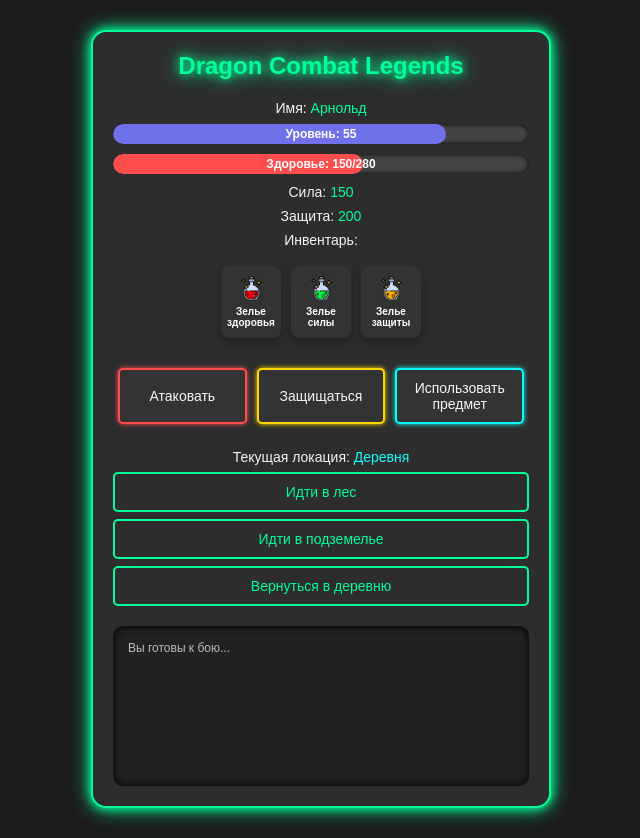
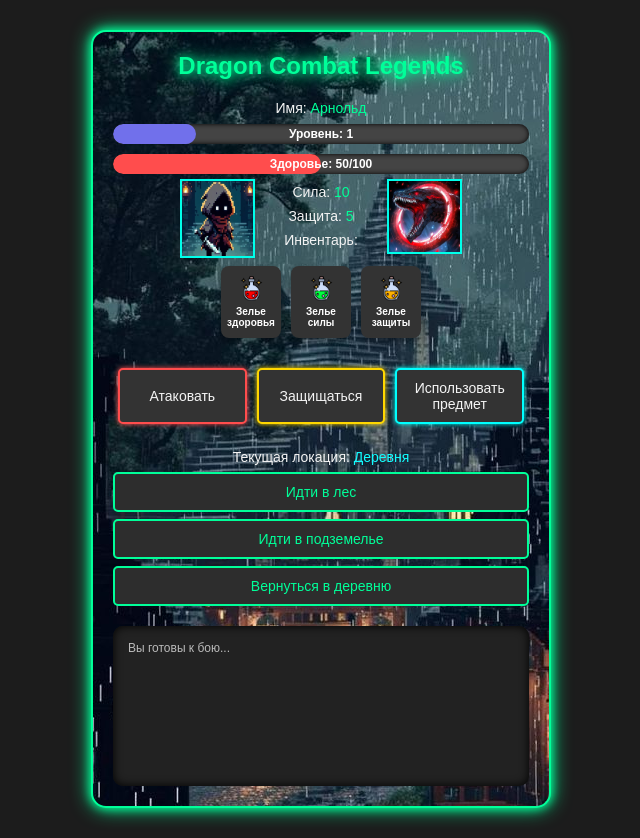
Before and after one commit to Drowh/textRPG, a plain HTML site: page index.html in a window 1280 px wide. Shown: the whole page, without its empty margins (319-959 px from the left). Drawn offline with Linux system fonts and the light colour scheme.

Commit message:
object char and make func to get html

```diff
--- /dev/null
+++ b/character.js
@@ -0,0 +1 @@
+const character = {};
--- a/index.html
+++ b/index.html
@@ -26,19 +26,22 @@
             <p>Инвентарь:</p>
             <div class="inventory">
                 <div class="item">
-                    <img src="./img/health_potion.png" alt="Зелье здоровья">
+                    <img src="./icons/health_potion.png" alt="Зелье здоровья">
                     <span>Зелье здоровья</span>
                 </div>
                 <div class="item">
-                    <img src="./img/strength_potion.png" alt="Зелье силы">
+                    <img src="./icons/strength_potion.png" alt="Зелье силы">
                     <span>Зелье силы</span>
                 </div>
                 <div class="item">
-                    <img src="./img/defense_potion.png" alt="Зелье защиты">
+                    <img src="./icons/defense_potion.png" alt="Зелье защиты">
                     <span>Зелье защиты</span>
                 </div>
             </div>
-
+            <img src="./img/main-char.jpg" alt="main-char" class="main-char">
+            <img src="./img/dragon.jpg" alt="dragon" class="dragon">
+            <img src="./img/chimera.jpg" alt="chimera" class="dragon">
+            <img src="./img/ouroboros.jpg" alt="ouroboros" class="dragon">
 
         </div>
 
@@ -59,6 +62,7 @@
             <p>Вы готовы к бою...</p>
         </div>
     </div>
+    <script src="./script.js"></script>
 </body>
 
 </html>
--- /dev/null
+++ b/script.js
@@ -0,0 +1,59 @@
+const character = {
+    name: "Арнольд",   // Имя персонажа, отображаемое на экране
+    health: 50,        // Текущее здоровье персонажа
+    maxHealth: 100,    // Максимальное здоровье, которое может быть у персонажа
+    strength: 10,      // Сила, которая будет использоваться для атаки
+    defense: 5,        // Защита, которая уменьшает урон от врагов
+    level: 1,          // Текущий уровень персонажа, начинаем с 1
+    experience: 20,    // Начальный опыт персонажа, который он будет зарабатывать в бою
+    inventory: []      // Пустой инвентарь, в который мы будем добавлять предметы
+};
+
+function updateCharacterStats() {
+    // Находим элементы в HTML, куда будем вставлять значения
+    document.querySelector('.stats p:nth-child(1) span').textContent = character.name; // Имя персонажа
+    document.querySelector('.health-bar .bar-fill').style.width = `${(character.health / character.maxHealth) * 100}%`; // Полоса здоровья
+    document.querySelector('.health-bar .bar-text').textContent = `Здоровье: ${character.health}/${character.maxHealth}`; // Текст здоровья
+    document.querySelector('.stats p:nth-child(4) span').textContent = character.strength; // Сила
+    document.querySelector('.stats p:nth-child(5) span').textContent = character.defense; // Защита
+    document.querySelector('.level-bar .bar-fill').style.width = `${(character.experience / (100 * character.level)) * 100}%`; // Полоса уровня
+    document.querySelector('.level-bar .bar-text').textContent = `Уровень: ${character.level}`; // Уровень
+}
+
+// Обновляем интерфейс при загрузке страницы
+document.addEventListener("DOMContentLoaded", () => {
+    updateCharacterStats();
+});
+
+
+
+
+
+
+
+
+
+// Враги
+const enemies = {
+    dragon: {
+        name: "dragon",
+        health: 60,
+        strength: 40,
+        defense: 20,
+        experience: 20 // Опыт за убийство
+    },
+    chimera: {
+        name: "chimera",
+        health: 80,
+        strength: 45,
+        defense: 30,
+        experience: 30,
+    },
+    ouroboros: {
+        name: "ouroboros",
+        health: 100,
+        strength: 55,
+        defense: 40,
+        experience: 50,
+    },
+}
--- a/style.css
+++ b/style.css
@@ -23,6 +23,7 @@ body {
     padding: 20px;
     text-align: center;
     box-shadow: 0 0 10px #00ff99, 0 0 20px #00ff99;
+    background-image: url(./img/village.jpg);
 }
 
 /* Заголовок игры */
@@ -39,6 +40,27 @@ body {
     color: #f4f4f4;
     margin: 8px 0;
 }
+
+.stats {
+    position: relative;
+}
+
+.main-char {
+position: absolute;
+    width: 75px;
+    left: 16%;
+    top: 32%;
+    border: solid 2px #00ffea;
+}
+
+.dragon {
+    position: absolute;
+        width: 75px;
+        right: 16%;
+        top: 32%;
+        border: solid 2px #00ffea;
+    }
+
 
 .stats span {
     color: #00ff99;
@@ -103,7 +125,8 @@ body {
     margin-bottom: 10px;
     overflow: hidden;
     box-shadow: inset 0 0 5px #000;
-    position: relative; /* Нужно для абсолютного позиционирования текста */
+    position: relative;
+    /* Нужно для абсолютного позиционирования текста */
 }
 
 .bar-fill {
@@ -129,10 +152,13 @@ body {
     display: flex;
     align-items: center;
     justify-content: center;
-    color: #fff; /* Цвет текста */
+    color: #fff;
+    /* Цвет текста */
     font-weight: bold;
-    font-size: 12px; /* Размер текста */
-    pointer-events: none; /* Игнорировать клики по тексту */
+    font-size: 12px;
+    /* Размер текста */
+    pointer-events: none;
+    /* Игнорировать клики по тексту */
 }
 
 
```
Also changed, not shown: icons/defense_potion.png (renamed from img/defense_potion.png), icons/health_potion.png (renamed from img/health_potion.png), icons/strength_potion.png (renamed from img/strength_potion.png), img/chimera.jpg (added), img/dragon.jpg (added), img/dungeon.jpeg (added), img/forester.jpeg (added), img/main-char.jpg (added), img/ouroboros.jpg (added), img/village.jpg (added), 1 other file.
